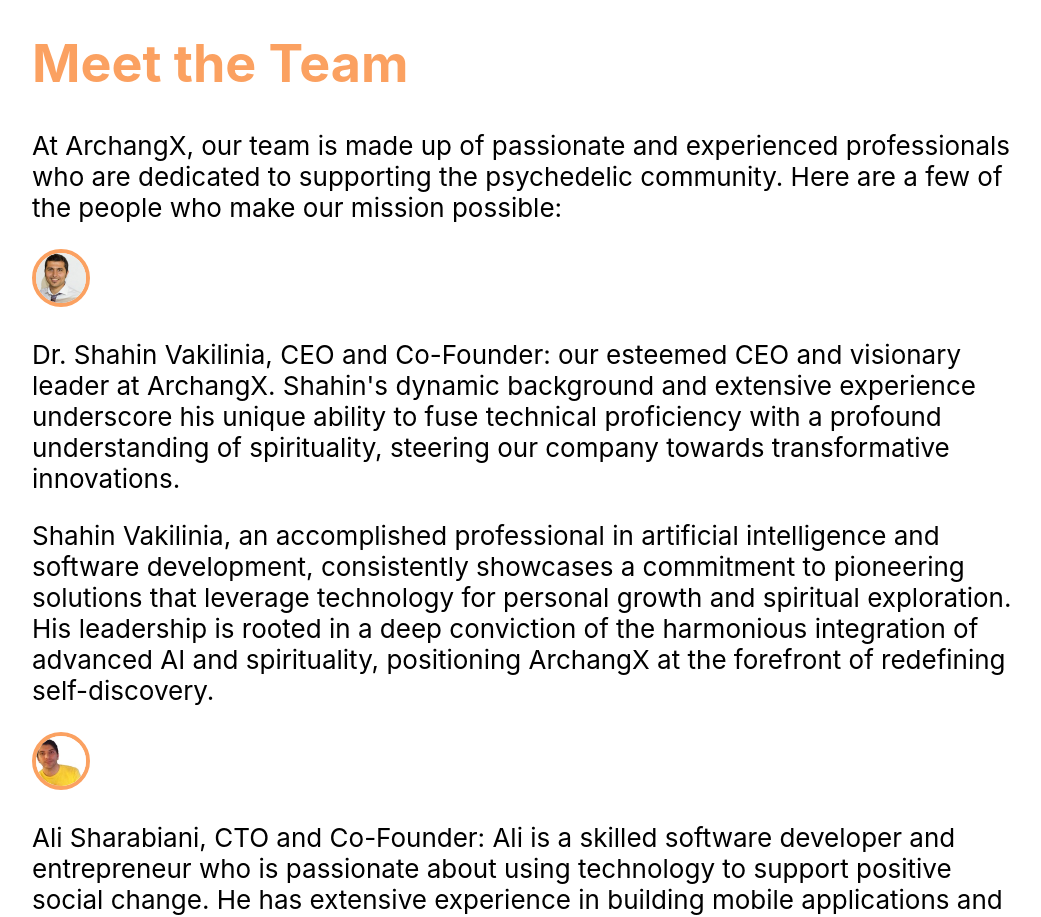
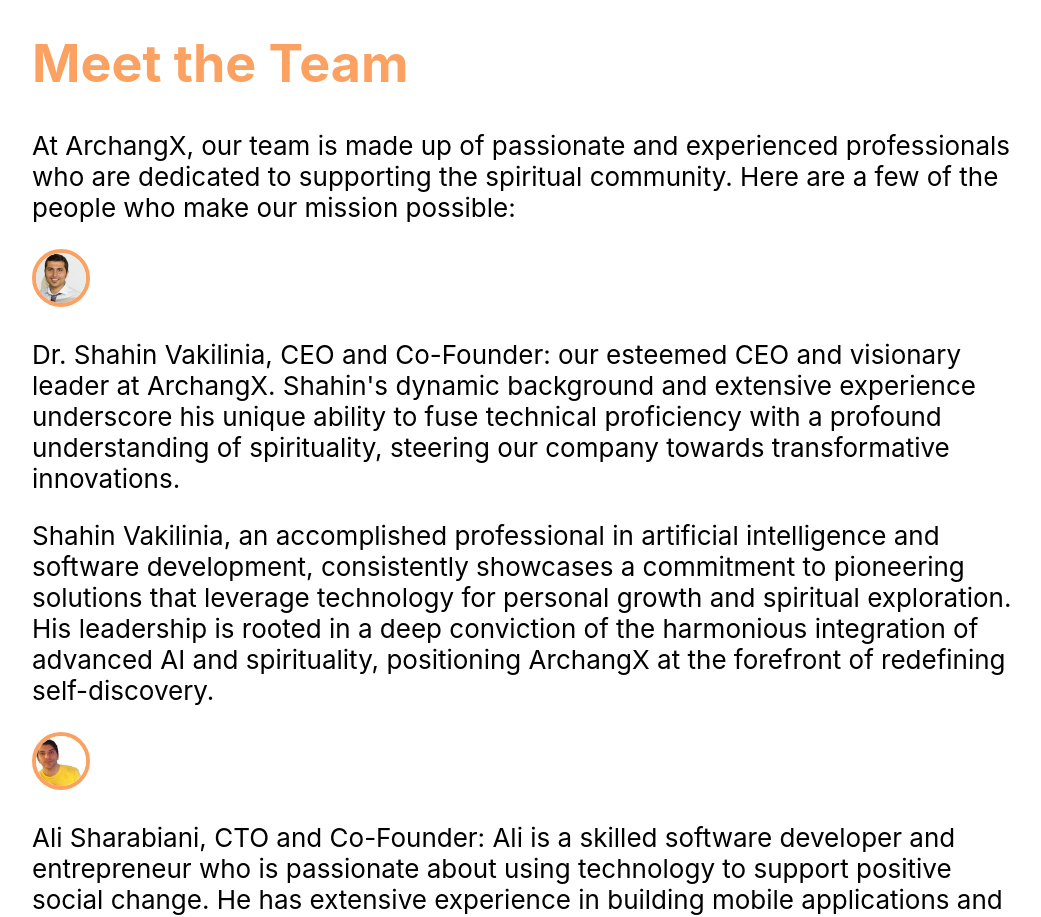
Before and after one commit to sharabiania/circles-website, a React (Create React App) app: page / in a window 1280 px wide. Shown: the part 1045-1962 px from the top of the page, without its empty margins (111-1152 px from the left). Built offline with nearby package versions, Linux system fonts and the light colour scheme.

Commit message:
update content

```diff
--- a/src/components/Team.jsx
+++ b/src/components/Team.jsx
@@ -5,7 +5,7 @@
   return (<>
     <h1 id="team">Meet the Team</h1>
     <p>
-      At {companyName}, our team is made up of passionate and experienced professionals who are dedicated to supporting the psychedelic community. Here are a few of the people who make our mission possible:
+      At {companyName}, our team is made up of passionate and experienced professionals who are dedicated to supporting the spiritual community. Here are a few of the people who make our mission possible:
     </p>
     <img className="team-profile-pic" src={shahin} width={50} />
     <p>
```
